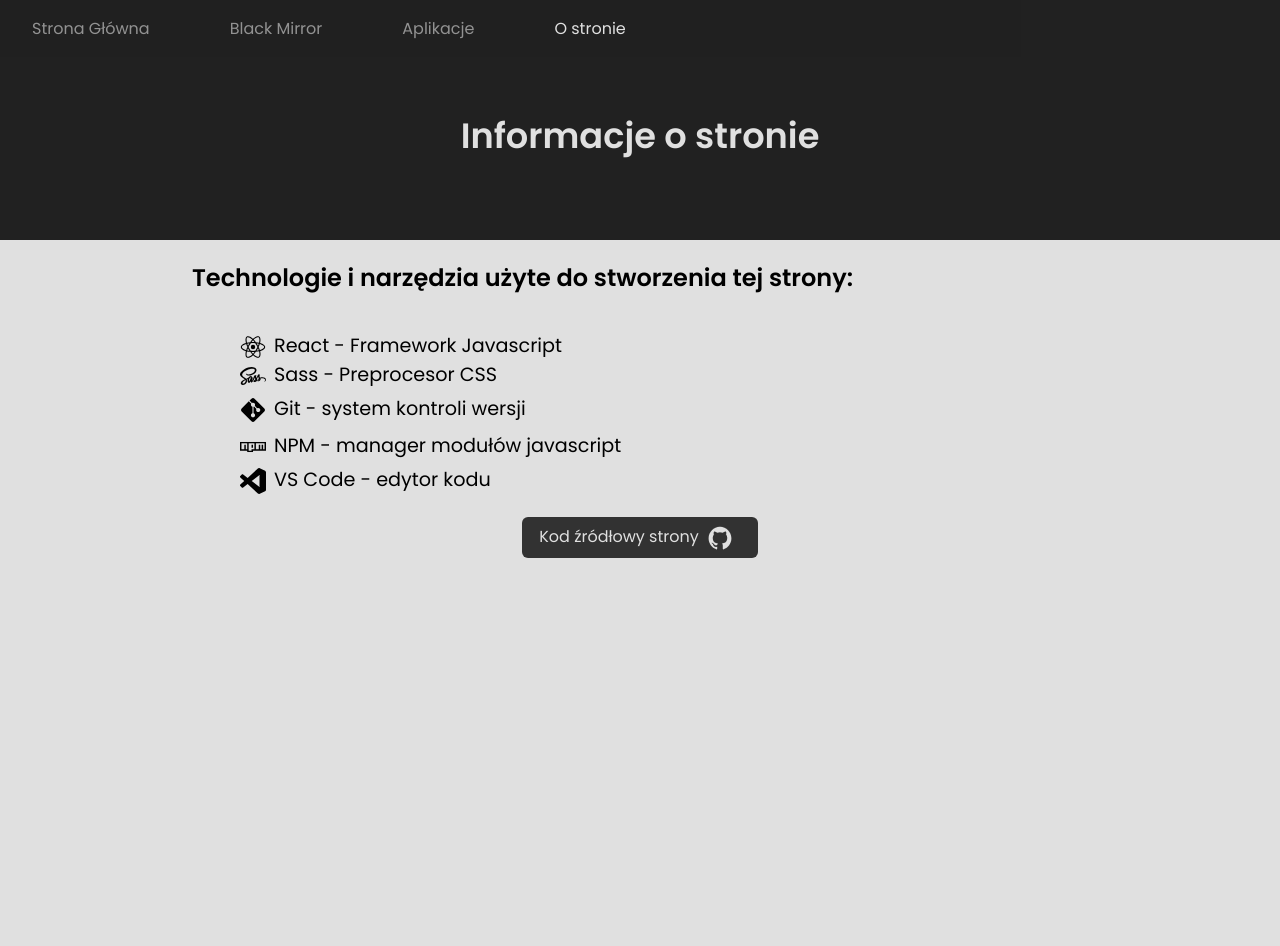
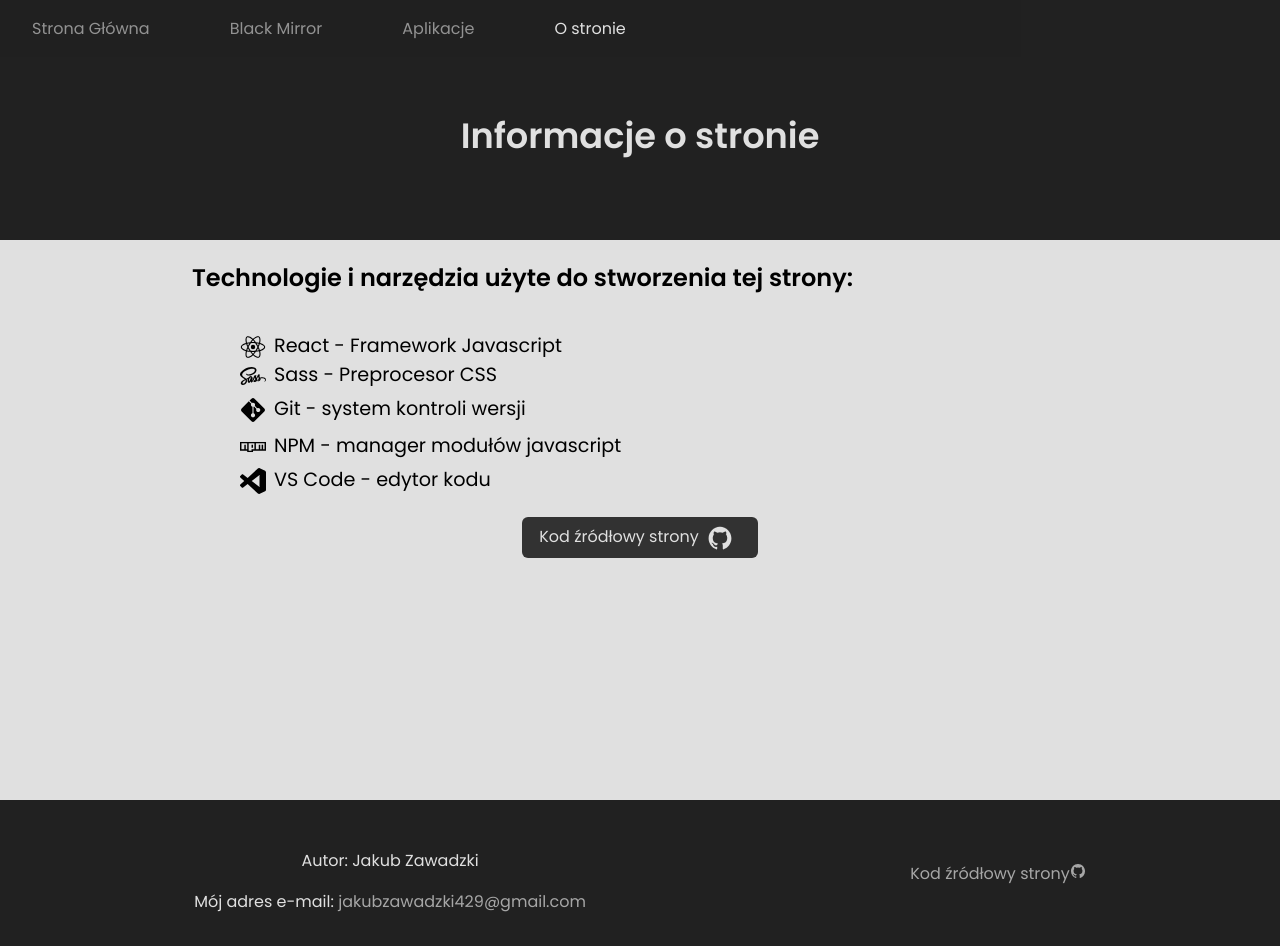
Before and after one commit to Kuba429/praca-na-zawodowe, a React (Vite) app: page /o-stronie in a window 1280 px wide. Before the commit the page ends 800 px from the top, so only its background shows below. Built offline with nearby package versions, Linux system fonts and the light colour scheme.

Commit message:
footer, scrollbar

```diff
--- a/index.html
+++ b/index.html
@@ -2,7 +2,7 @@
 <html lang="pl">
     <head>
         <meta charset="UTF-8" />
-        <!-- <link rel="icon" type="image/svg+xml" href="/src/favicon.svg" /> -->
+        <meta name="author" content="Jakub Zawadzki" />
         <link rel="icon" type="image/svg+xml" href="/src/favicon.ico" />
         <meta name="viewport" content="width=device-width, initial-scale=1.0" />
         <title>Strona Główna</title>
--- a/src/App.jsx
+++ b/src/App.jsx
@@ -5,6 +5,7 @@ import StronaGlowna from "./komponenty/StronaGlowna";
 import Aplikacje from "./komponenty/Aplikacje";
 import OStronie from "./komponenty/OStronie";
 import BlackMirror from "./komponenty/BlackMirror";
+import Footer from "./komponenty/Footer";
 function App() {
     const lokalizacja = useLocation();
 
@@ -21,6 +22,7 @@ function App() {
                 <Route path="/aplikacje" element={<Aplikacje />} />
                 <Route path="/o-stronie" element={<OStronie />} />
             </Routes>
+            <Footer />
         </div>
     );
 }
--- a/src/komponenty/Aplikacje.jsx
+++ b/src/komponenty/Aplikacje.jsx
@@ -15,7 +15,7 @@ export default function Aplikacje() {
     const blobRef = useRef(null);
 
     return (
-        <div className="Aplikacje">
+        <div className="Aplikacje podstrona">
             <Helmet>
                 <title>Aplikacje mobilne</title>
             </Helmet>
--- a/src/komponenty/BlackMirror.jsx
+++ b/src/komponenty/BlackMirror.jsx
@@ -31,7 +31,7 @@ export default function BlackMirror() {
     }, [efektVanta]);
 
     return (
-        <div className="BlackMirror">
+        <div className="BlackMirror podstrona">
             <Helmet>
                 <title>Black Mirror: Hang The DJ</title>
             </Helmet>
--- /dev/null
+++ b/src/komponenty/Footer.jsx
@@ -0,0 +1,25 @@
+import React from "react";
+
+export default function Footer() {
+    return (
+        <footer>
+            <div>
+                <p>Autor: Jakub Zawadzki</p>
+                <span>Mój adres e-mail: </span>
+                <a href="mailto:jakubzawadzki429@gmail.com">
+                    jakubzawadzki429@gmail.com
+                </a>
+            </div>
+            <a
+                href="https://github.com/Kuba429/praca-na-zawodowe"
+                target="_blank"
+                className="link"
+            >
+                <span>
+                    Kod źródłowy strony
+                    <ion-icon name="logo-github"></ion-icon>
+                </span>
+            </a>
+        </footer>
+    );
+}
--- a/src/komponenty/OStronie.jsx
+++ b/src/komponenty/OStronie.jsx
@@ -5,7 +5,7 @@ import urlVscode from "../zdjecia/vscode.svg";
 import urlGit from "../zdjecia/git.svg";
 export default function OStronie() {
     return (
-        <div className="oStronie">
+        <div className="oStronie podstrona">
             <Helmet>
                 <title>O stronie</title>
             </Helmet>
--- /dev/null
+++ b/src/style/footer.scss
@@ -0,0 +1,24 @@
+
+footer{
+    width: 100%;
+    min-height: 5rem;
+    padding: 2rem;
+    background: $b-ciemny;
+    color: $jasny;
+    display: flex;
+    flex-wrap: wrap;
+    justify-content: space-around;
+    align-items: center;
+
+    text-align: center;
+
+
+    a{
+
+        color: rgba($jasny, 0.7);
+        text-decoration: none;
+        &:hover{
+            color: $jasny;
+        }
+    }
+}
--- a/src/style/index.scss
+++ b/src/style/index.scss
@@ -1,6 +1,7 @@
 @import "./zmienne.scss";
 @import "./strona-glowna.scss";
 @import "./navbar.scss";
+@import "./footer.scss";
 @import "./BlackMirror.scss";
 @import "./aplikacje.scss";
 @import "./oStronie.scss";
@@ -13,6 +14,21 @@
 body {
     background: $jasny;
     margin: 0px;
+
+    &::-webkit-scrollbar {
+        width: 5px;
+    }
+    &::-webkit-scrollbar-track {
+        box-shadow: inset 0 0 1px $ciemny;
+    }
+    &::-webkit-scrollbar-thumb {
+        background: rgba($ciemny, 0.7);
+        border-radius: 100px;
+    }
+
+    .podstrona{
+        min-height: 100vh;
+    }
 }
 
 .text-center {
```
